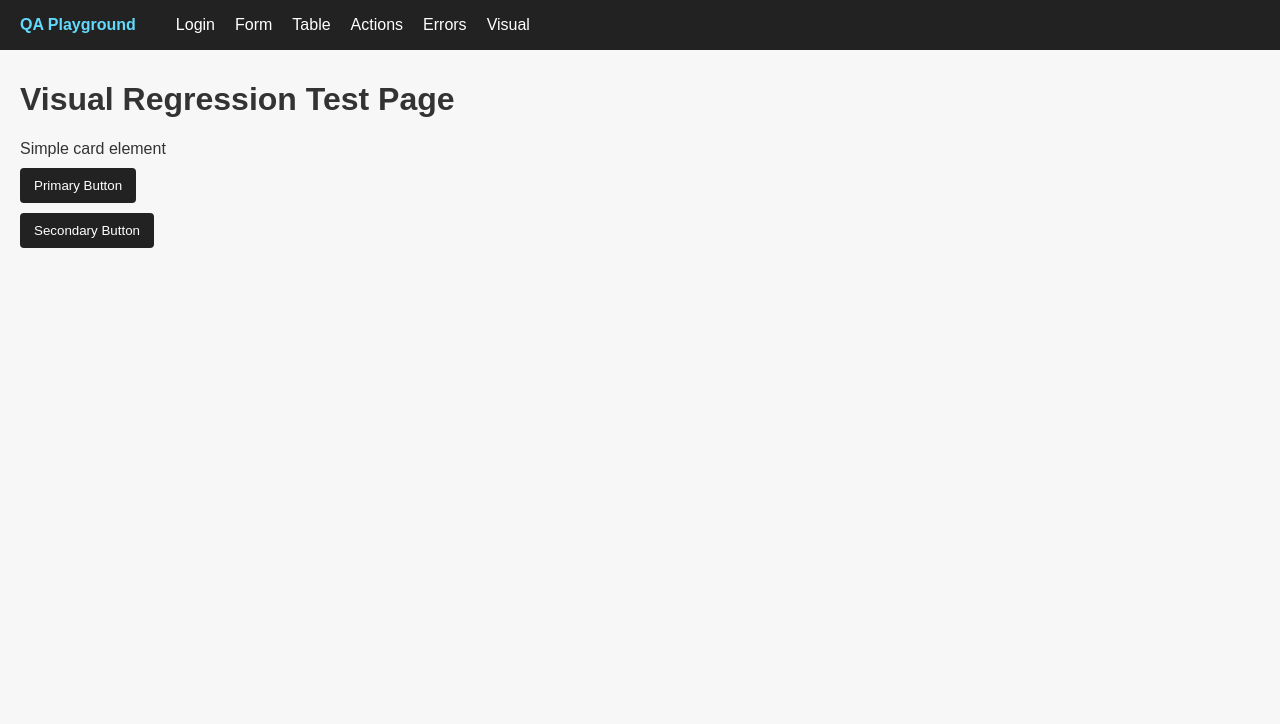
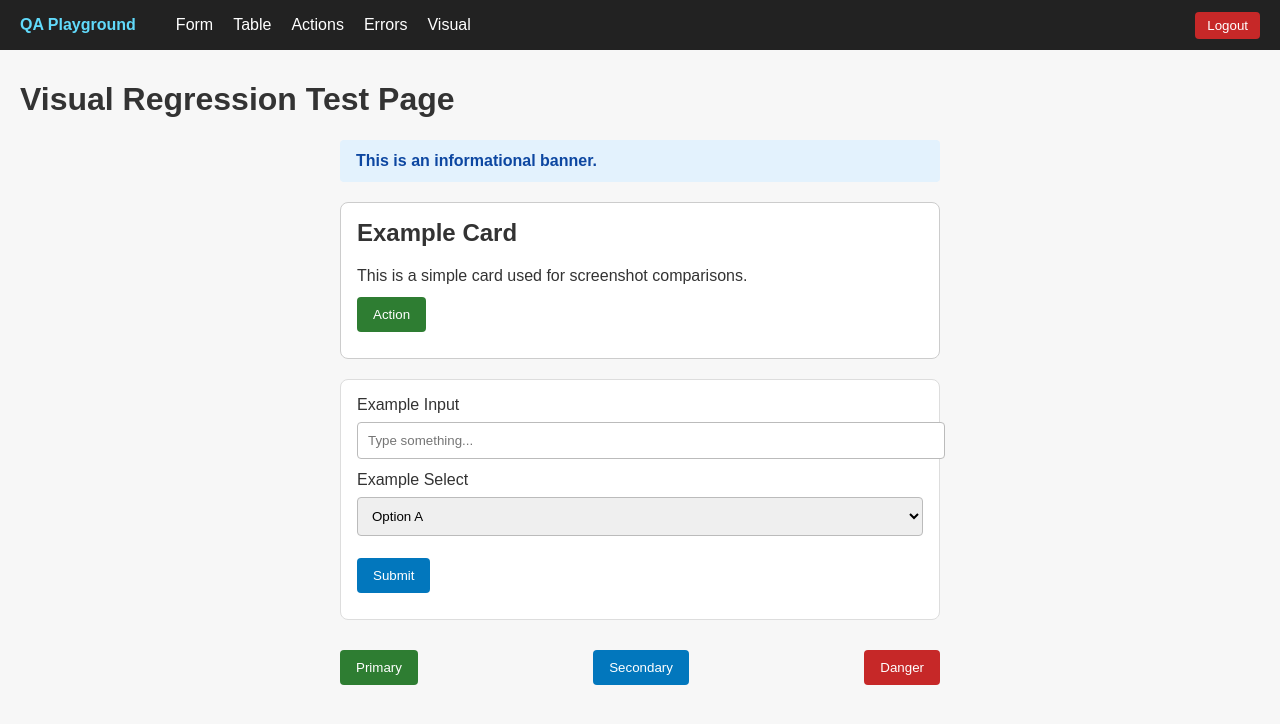
Before and after one commit to gcapdivila/qa-playground, a plain HTML site: page visual.html in a window 1280 px wide. Drawn offline with Linux system fonts and the light colour scheme; sample sign-in values are in the browser's storage.

Commit message:
Added required login for some pages Added logout button

```diff
--- a/actions.html
+++ b/actions.html
@@ -8,6 +8,8 @@
 <body>
 
   <script src="js/layout.js"></script>
+  <script src="js/utils.js"></script>
+  <script> requireAuth(); </script>
 
   <main role="main" aria-labelledby="actions-title">
     <h1 id="actions-title">UI Actions</h1>
--- a/components/header.html
+++ b/components/header.html
@@ -1,5 +1,6 @@
 <nav class="navbar" role="navigation" aria-label="Main navigation">
   <a href="index.html" class="nav-brand" aria-label="Go to homepage">QA Playground</a>
+
   <ul class="nav-links" role="menubar">
     <li role="none"><a href="login.html" role="menuitem">Login</a></li>
     <li role="none"><a href="form.html" role="menuitem">Form</a></li>
@@ -8,4 +9,11 @@
     <li role="none"><a href="errors.html" role="menuitem">Errors</a></li>
     <li role="none"><a href="visual.html" role="menuitem">Visual</a></li>
   </ul>
+
+  <!-- Logout button (appears only when logged in) -->
+  <button id="logoutBtn"
+          class="logout-btn hidden"
+          aria-label="Logout">
+    Logout
+  </button>
 </nav>
--- a/css/theme.css
+++ b/css/theme.css
@@ -221,3 +221,118 @@ th {
 .hidden {
   display: none;
 }
+
+/* ===========================
+   VISUAL REGRESSION COMPONENTS
+   =========================== */
+
+#visual-area {
+  max-width: 600px;
+  margin: 20px auto;
+  display: flex;
+  flex-direction: column;
+  gap: 20px;
+}
+
+/* Banner */
+.banner {
+  padding: 12px 16px;
+  border-radius: 4px;
+  font-weight: bold;
+}
+
+.banner-info {
+  background: #e3f2fd;
+  color: #0d47a1;
+}
+
+/* Card */
+.card {
+  background: white;
+  border: 1px solid #ccc;
+  padding: 16px;
+  border-radius: 8px;
+}
+
+.card-title {
+  margin-top: 0;
+}
+
+.card-content {
+  margin-bottom: 12px;
+}
+
+/* Buttons */
+.primary-btn {
+  background: #2e7d32;
+  color: white;
+  padding: 10px 16px;
+  border-radius: 4px;
+  border: none;
+}
+
+.primary-btn:hover {
+  background: #1b5e20;
+}
+
+.secondary-btn {
+  background: #0277bd;
+  color: white;
+  padding: 10px 16px;
+  border-radius: 4px;
+  border: none;
+}
+
+.secondary-btn:hover {
+  background: #01579b;
+}
+
+.danger-btn {
+  background: #c62828;
+  color: white;
+  padding: 10px 16px;
+  border-radius: 4px;
+  border: none;
+}
+
+.danger-btn:hover {
+  background: #8e0000;
+}
+
+/* Form box */
+.form-box {
+  background: white;
+  padding: 16px;
+  border: 1px solid #ddd;
+  border-radius: 8px;
+}
+
+.form-box input,
+.form-box select {
+  width: 100%;
+  margin-top: 8px;
+  margin-bottom: 12px;
+  padding: 10px;
+  border: 1px solid #bbb;
+  border-radius: 4px;
+}
+
+/* Button row */
+.button-row {
+  display: flex;
+  justify-content: space-between;
+}
+
+.logout-btn {
+  margin-left: auto;
+  background: #c62828;
+  color: white;
+  padding: 6px 12px;
+  border-radius: 4px;
+  border: none;
+  cursor: pointer;
+}
+
+.logout-btn:hover {
+  background: #8e0000;
+}
--- a/js/layout.js
+++ b/js/layout.js
@@ -5,6 +5,28 @@ async function loadHeader() {
   const res = await fetch("components/header.html");
   const html = await res.text();
   headerContainer.innerHTML = html;
+
+  initializeAuthUI();
 }
 
 loadHeader();
+
+
+function initializeAuthUI() {
+  const logoutBtn = document.getElementById("logoutBtn");
+  const loginLink = document.querySelector('a[href="login.html"]');
+
+  const token = localStorage.getItem("token");
+
+  if (token) {
+    // Logged in
+    logoutBtn.classList.remove("hidden");
+    logoutBtn.addEventListener("click", logout);
+
+    if (loginLink) loginLink.parentElement.classList.add("hidden");
+
+  } else {
+    // Not logged in
+    logoutBtn.classList.add("hidden");
+  }
+}
--- a/js/utils.js
+++ b/js/utils.js
@@ -1,3 +1,19 @@
 function delay(ms) {
   return new Promise(resolve => setTimeout(resolve, ms));
 }
+
+function isAuthenticated() {
+  return !!localStorage.getItem("token");
+}
+
+function requireAuth() {
+  if (!isAuthenticated()) {
+    window.location.href = "login.html?redirect=protected";
+  }
+}
+
+function logout() {
+  localStorage.removeItem("token");
+  localStorage.removeItem("user");
+  window.location.href = "login.html";
+}
--- a/visual.html
+++ b/visual.html
@@ -8,17 +8,57 @@
 <body>
 
   <script src="js/layout.js"></script>
+  <script src="js/utils.js"></script>
+  <script> requireAuth(); </script>
 
   <main role="main" aria-labelledby="visual-title">
     <h1 id="visual-title">Visual Regression Test Page</h1>
 
-    <section role="region" aria-label="Visual components">
-      <div class="card" role="article">Simple card element</div>
+    <section id="visual-area"
+             role="region"
+             aria-label="Stable visual components for screenshot testing">
 
-      <button class="primary" role="button">Primary Button</button>
-      <button class="secondary" role="button">Secondary Button</button>
+      <!-- Banner -->
+      <div class="banner banner-info" role="status">
+        This is an informational banner.
+      </div>
+
+      <!-- Card -->
+      <div class="card" role="article">
+        <h2 class="card-title">Example Card</h2>
+        <p class="card-content">
+          This is a simple card used for screenshot comparisons.
+        </p>
+        <button class="primary-btn" aria-label="Card action button">
+          Action
+        </button>
+      </div>
+
+      <!-- Form Section -->
+      <div class="form-box" role="form" aria-label="Example form fields">
+        <label for="vis-input">Example Input</label>
+        <input id="vis-input" placeholder="Type something..." />
+
+        <label for="vis-select">Example Select</label>
+        <select id="vis-select">
+          <option>Option A</option>
+          <option>Option B</option>
+          <option>Option C</option>
+        </select>
+
+        <button class="secondary-btn" aria-label="Submit form example">
+          Submit
+        </button>
+      </div>
+
+      <!-- Buttons Area -->
+      <div class="button-row" role="group" aria-label="Button examples">
+        <button class="primary-btn">Primary</button>
+        <button class="secondary-btn">Secondary</button>
+        <button class="danger-btn">Danger</button>
+      </div>
+
     </section>
-
   </main>
 
 </body>
```
Also changed, not shown: form.html (+2 -0 lines), js/login.js (+9 -0 lines), table.html (+2 -0 lines).
